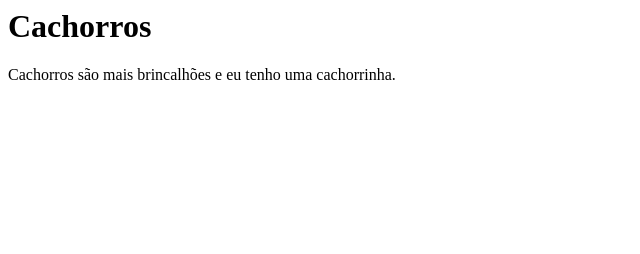
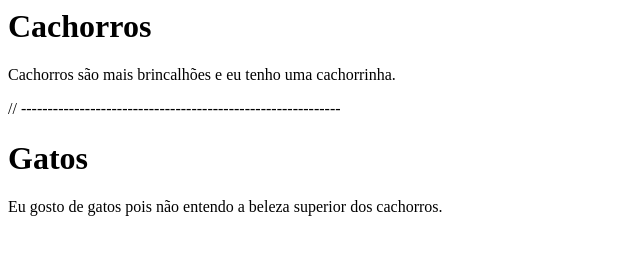
Before and after one commit to JoaoLucasLD/Capacita-oGit, a plain HTML site: page index.html in a window 1280 px wide. Shown: the whole page, without its empty margins (0-640 px from the left). Drawn offline with Linux system fonts and the light colour scheme.

Commit message:
Adicionando outras opções.

```diff
--- a/index.html
+++ b/index.html
@@ -1,3 +1,9 @@
 <h1>Cachorros</h1>
 
 <p>Cachorros são mais brincalhões e eu tenho uma cachorrinha.</p>
+
+// ------------------------------------------------------------
+
+<h1>Gatos</h1>
+
+<p>Eu gosto de gatos pois não entendo a beleza superior dos cachorros.</p>
```
Also changed, not shown: principal.html (+6 -0 lines).
